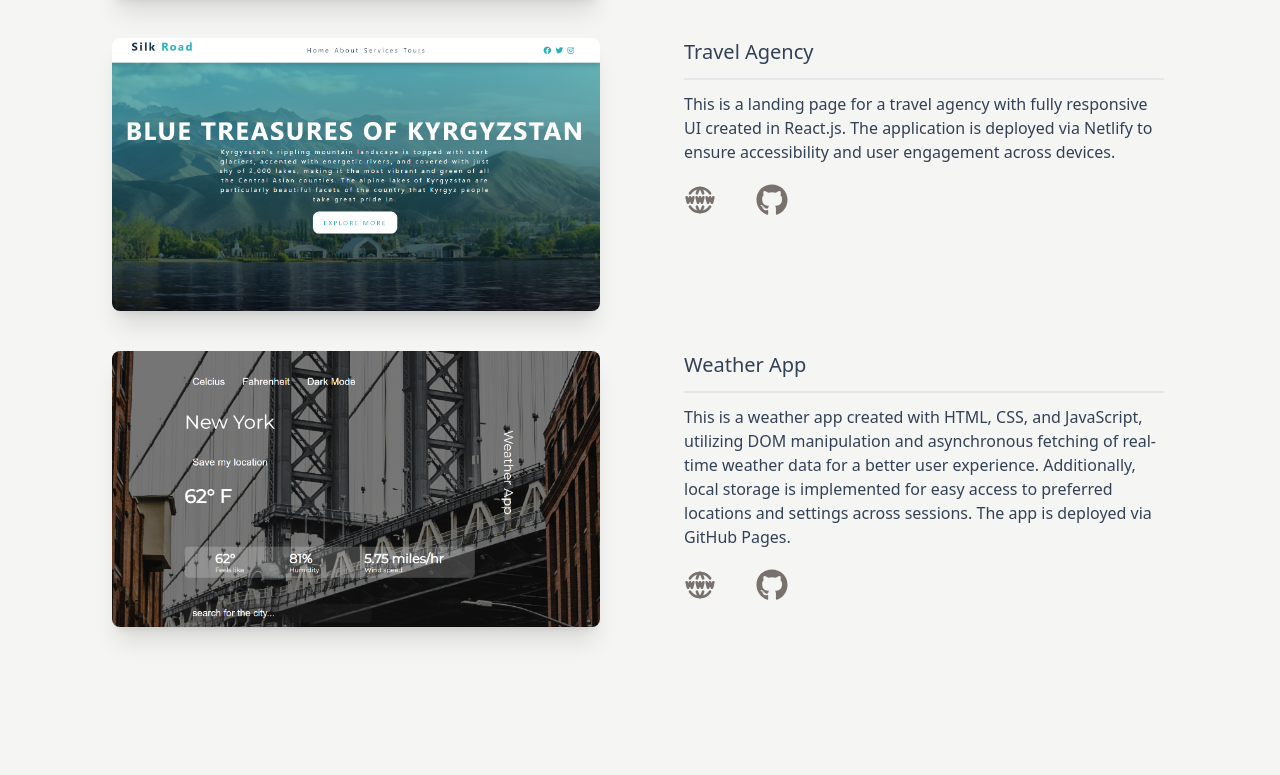
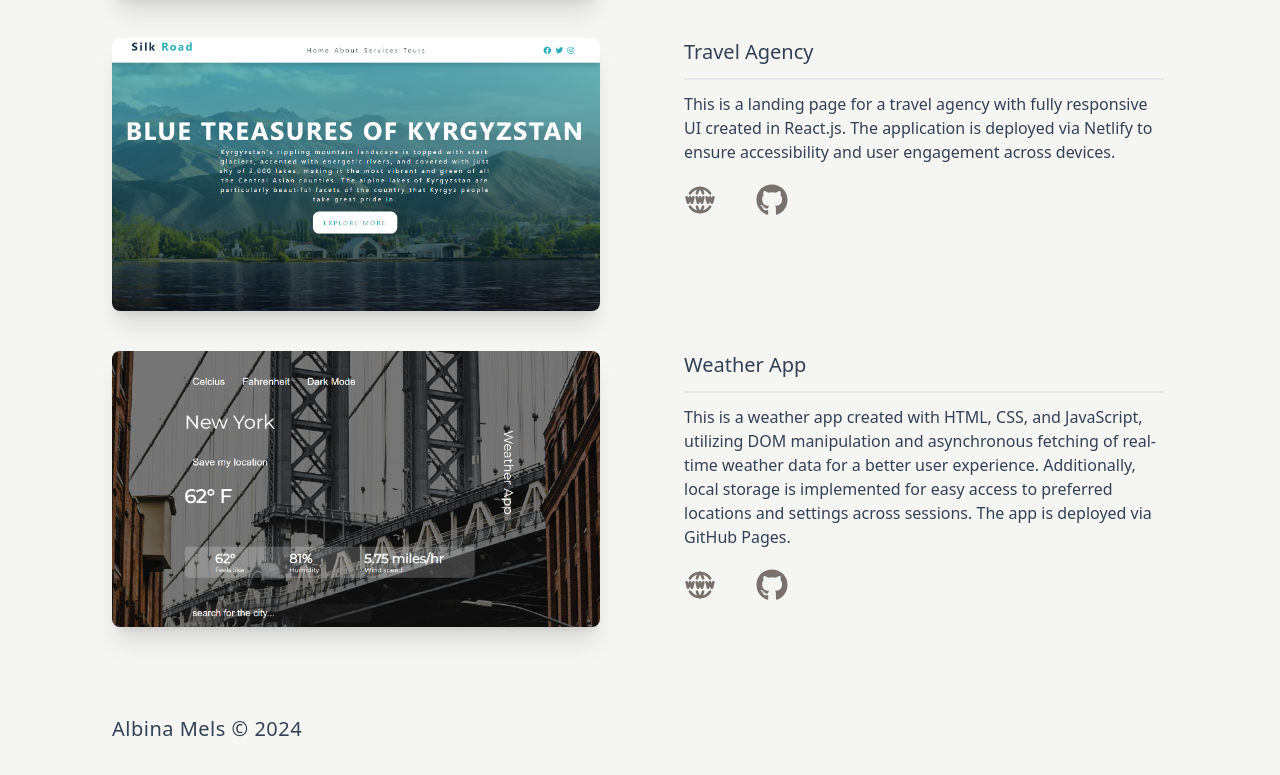
Before and after one commit to albinamels/Portfolio, a React (Vite) app: page / in a window 1280 px wide. Shown: the part 4508-5283 px from the top of the page. Before the commit the page ends 5207 px from the top, so only its background shows below. Built offline with nearby package versions, Linux system fonts and the light colour scheme.

Commit message:
fotter section

```diff
--- a/src/App.jsx
+++ b/src/App.jsx
@@ -4,6 +4,7 @@ import Hero from "./components/Hero";
 import Skills from "./components/Skills";
 import About from "./components/About";
 import Projects from "./components/Projects";
+import Footer from "./components/Footer";
 
 const App = () => {
   return (
@@ -13,6 +14,7 @@ const App = () => {
       <Skills />
       <About />
       <Projects />
+      <Footer />
     </>
   );
 };
--- /dev/null
+++ b/src/components/Footer.jsx
@@ -0,0 +1,11 @@
+const Footer = () => {
+  return (
+    <div className="pt-4 pb-12 flex align-element">
+      <h4 className="capitalize text-xl text-slate-700 tracking-wide">
+        Albina Mels &copy; {new Date().getFullYear()}
+      </h4>
+    </div>
+  );
+};
+
+export default Footer;
```
